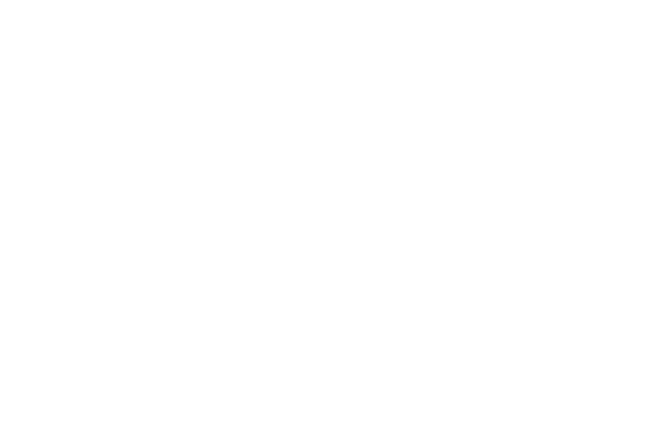
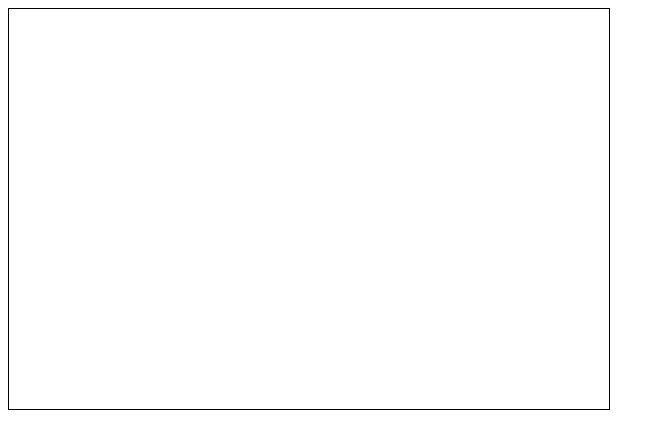
Before and after one commit to makerboomRijnland/lo0e-swd4-snake, a plain HTML site: page index.html in a window 1280 px wide. Shown: the whole page, without its empty margins (0-665 px from the left). Drawn offline with Linux system fonts and the light colour scheme.

Commit message:
Canvas border black

```diff
--- a/index.html
+++ b/index.html
@@ -7,7 +7,7 @@
     <title>Snake</title>
 </head>
 <body>
-        <canvas width="600" height="400"></canvas>
+        <canvas id="snake" width="600" height="400"></canvas>
 </body>
 
 <script src="snake.js"></script>
--- a/snake.js
+++ b/snake.js
@@ -1 +1,2 @@
-alert("GOEDZO!");
+let canvas = document.getElementById('snake');
+canvas.style.border = "1px solid black";
```
